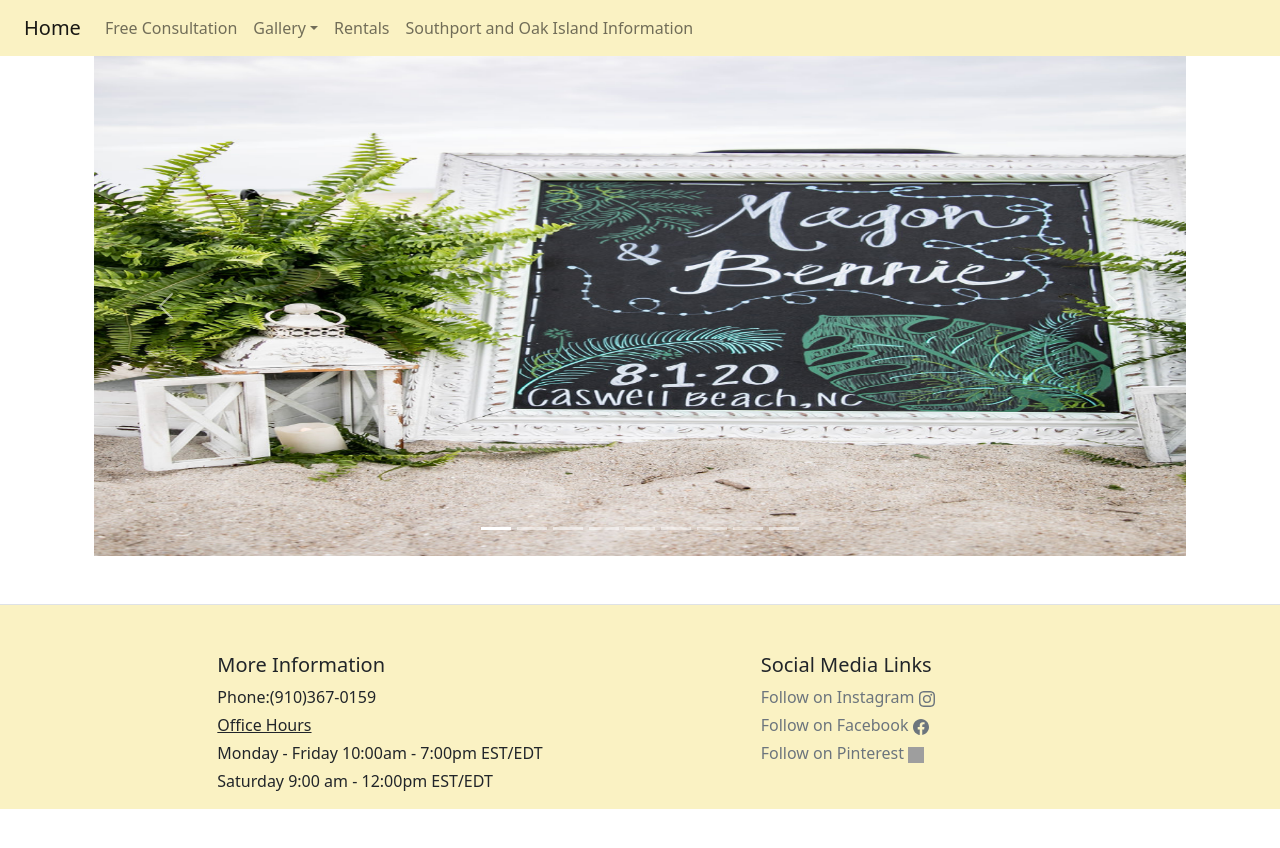
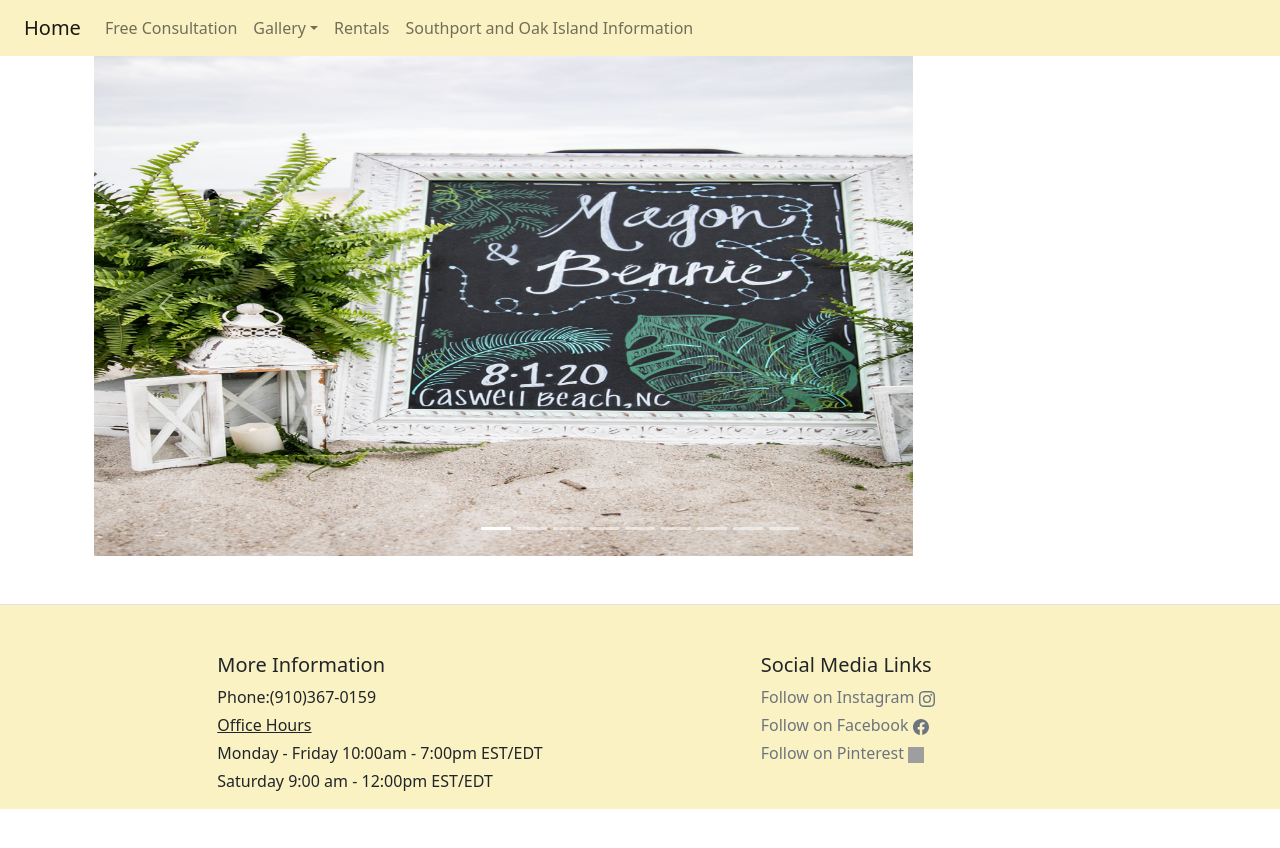
Before and after one commit to weddingsbytheseanc/weddingsbytheseanc.github.io, a Jekyll site: the page built from weddingdesigns.html, in a window 1280 px wide. Shown: the top 848 px of the page. Built offline with Jekyll 4.4.1, drawn with Linux system fonts in a browser that asks for light colours; nearby versions of some CDN libraries; library files that are not in the unit come from our copies; grey boxes are pictures that could not be loaded.

Commit message:
Update weddingdesigns.html

```diff
--- a/weddingdesigns.html
+++ b/weddingdesigns.html
@@ -16,7 +16,7 @@
   </div>
   <div class="carousel-inner">
     <div class="carousel-item active">
-      <img src="assets\pictures\IMG_1.jpg" class="d-block w-100" width ="300" height="500" alt="...">
+      <img src="assets\pictures\IMG_1.jpg" class="d-block w-75" width ="300" height="500" alt="...">
     </div>
     <div class="carousel-item">
       <img src="assets\pictures\IMG_2.jpg" class="d-block w-100" width ="400" height="500" alt="...">
@@ -25,7 +25,7 @@
       <img src="assets\pictures\IMG_3.jpg" class="d-block w-100" width ="500" height="500" alt="...">
     </div>
     <div class="carousel-item">
-      <img src="assets\pictures\IMG_4.jpg" class="d-block w-100" width ="500" height="500" alt="...">
+      <img src="assets\pictures\IMG_4.jpg" class="d-block w-75" width ="500" height="500" alt="...">
     </div>
     <div class="carousel-item">
       <img src="assets\pictures\IMG_5.jpg" class="d-block w-100" width ="500" height="500" alt="...">
```
